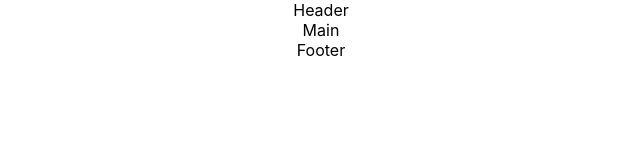
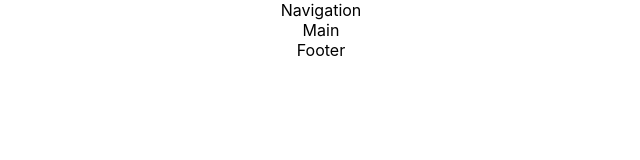
Before and after one commit to krisdimitrov03/SportScore.Frontend, a React (Create React App) app: page / in a window 1280 px wide. Shown: the top 160 px of the page, without its empty margins (319-959 px from the left). Built offline with nearby package versions, Linux system fonts and the light colour scheme.

Commit message:
Navigation Created Empty

```diff
--- a/src/Components/Header.js
+++ b/src/Components/Header.js
@@ -1,8 +1,11 @@
 import React from 'react'
+import Navigation from './Navigation.js'
 
 function Header() {
   return (
-    <div>Header</div>
+    <div>
+      <Navigation />
+    </div>
   )
 }
 
--- /dev/null
+++ b/src/Components/Navigation.js
@@ -0,0 +1,9 @@
+import React from 'react'
+
+function Navigation() {
+  return (
+    <nav>Navigation</nav>
+  )
+}
+
+export default Navigation
```
